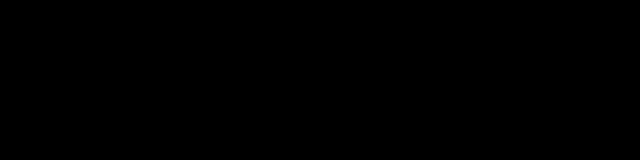
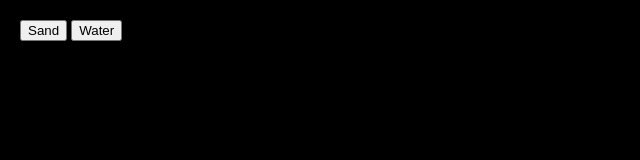
Before and after one commit to EthanDenny/pixelz, a website: page index.html in a window 1280 px wide. Shown: the whole page, without its empty margins (0-640 px from the left). Drawn offline with Linux system fonts and the light colour scheme.

Commit message:
Select material types with buttons

```diff
--- a/index.css
+++ b/index.css
@@ -13,6 +13,14 @@
 }
 
 #canvas {
+    z-index: 1;
     width: 100%;
     height: 100%;
 }
+
+#type-buttons {
+    position: absolute;
+    top: 20px;
+    left: 20px;
+    z-index: 2;
+}
--- a/index.html
+++ b/index.html
@@ -6,5 +6,9 @@
   </head>
   <body style="background-color:#000000">
     <canvas id="canvas" width="1920" height="936" oncontextmenu="return false"></canvas>
+    <div id="type-buttons">
+      <button onclick="setType('sand')">Sand</button>
+      <button onclick="setType('water')">Water</button>
+    </divdiv>
   </body>
 </html>
--- a/index.js
+++ b/index.js
@@ -12,6 +12,8 @@
 let buttonDown = 0;
 let mouseX = 0;
 let mouseY = 0;
+
+let newParticle = () => null
 
 function choose(array) {
     return array[Math.floor(Math.random() * array.length)]
@@ -52,6 +54,20 @@
     }
 }
 
+function setType(type) {
+    switch (type) {
+        case "sand":
+            newParticle = () => new Sand();
+            break;
+        case "water":
+            newParticle = () => new Water();
+            break;
+        default:
+            newParticle = () => null;
+            break;
+    }
+}
+
 function circle(posX, posY, radius, prob) {
     posX = Math.floor(posX / cellSize);
     posY = Math.floor(posY / cellSize);
@@ -61,13 +77,9 @@
             if (Math.sqrt((x - posX)**2 + (y - posY)**2) <= radius) {
                 let index = toIndex(x, y);
                 if (Math.random() < prob) {
-                    if (buttonDown == 0) {
-                        cells[index] = new Sand();
-                    } else {
-                        cells[index] = new Water();
-                    }
+                    cells[index] = newParticle();
+                    updateCells.push([x, y]);
                 }
-                updateCells.push([x, y]);
             }
         }
     }
@@ -213,13 +225,13 @@
         }
     }
 
-    addEventListener("mousedown", (event) => {
+    canvas.addEventListener("mousedown", (event) => {
         pressed = true;
         mouseX = event.offsetX;
         mouseY = event.offsetY;
         buttonDown = event.button;
     });
-    addEventListener("mousemove", (event) => {
+    canvas.addEventListener("mousemove", (event) => {
         if (pressed) {
             let x0 = mouseX;
             let y0 = mouseY;
@@ -259,7 +271,7 @@
             mouseY = event.offsetY;
         }
     });
-    addEventListener("mouseup", () => {
+    canvas.addEventListener("mouseup", () => {
         pressed = false;
     });
 
```
